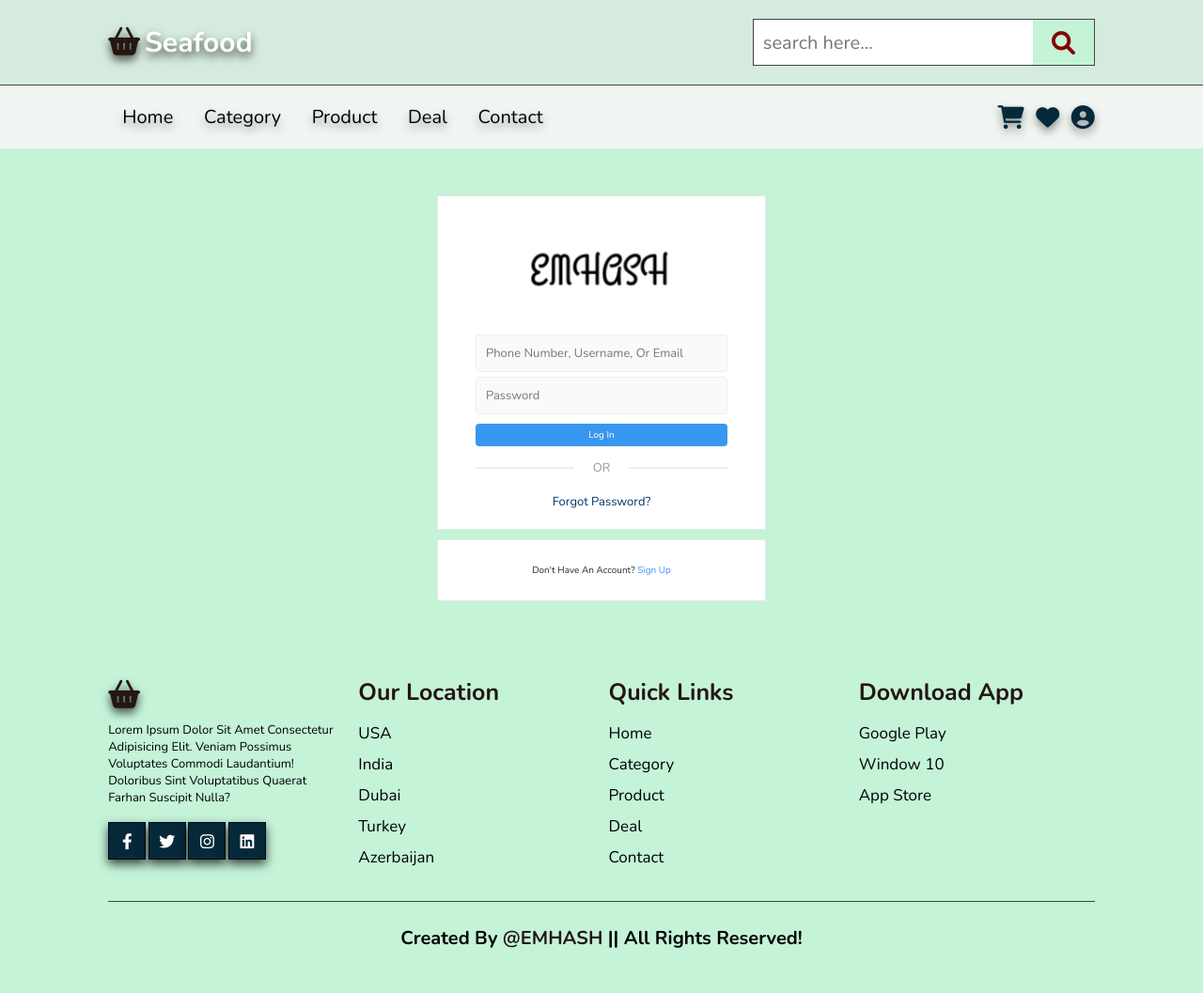
After one commit to Jahid-Hasan4/Online-Market, a Django app: page /auth/login/ in a window 1280 px wide. The commit adds this page. Shown: the whole page at 94% size. Run offline with Django 5.2, Linux system fonts and the light colour scheme.

Commit message:
UI change & Login set

```diff
--- a/core/urls.py
+++ b/core/urls.py
@@ -7,6 +7,7 @@ urlpatterns = [
     path('admin/', admin.site.urls),
     # path('dashboard/', include("adminpanel.urls")),
     path('', include("market.urls")),
+    path('auth/', include("users.urls")),
 ]
 urlpatterns+= staticfiles_urlpatterns()
 urlpatterns+=static(settings.MEDIA_URL, document_root=settings.MEDIA_ROOT)
--- /dev/null
+++ b/static/css/login.css
@@ -0,0 +1,123 @@
+
+.wrapper .header{
+	max-width: 350px;
+	width: 100%;
+	height: auto;
+	margin: 50px auto;
+}
+
+.wrapper .header .top,
+.wrapper .signup{
+	background: #fff;
+    border: 1px solid #e6e6e6;
+    border-radius: 1px;
+    padding: 40px 40px 20px;
+}
+
+.wrapper .header .logo img{
+	display: block;
+	margin: 0 auto 35px;
+}
+
+.wrapper .header .form .input_field{
+	margin-bottom: 5px;
+}
+
+.wrapper .header .form .input_field .input{
+	width: 100%;
+	background: #fafafa;
+	border: 1px solid #efefef;
+	font-size: 13px;
+	border-radius: 3px;
+	color: #262626;
+	padding: 10px;
+}
+
+.wrapper .header .form .input_field .input:focus{
+	border: 1px solid #b2b2b2;
+}
+
+.wrapper .header .form .butn{
+	margin: 10px 0;
+	background-color: #3897f0;
+    border-radius: 4px;
+    text-align: center;
+    padding: 5px;
+}
+
+.wrapper .header .form .butn a{
+	color: #fff;
+	display: block;
+}
+
+.wrapper .header .or{
+	display: flex;
+	justify-content: space-between;
+	align-items: center;
+	height: 15px;
+	margin: 15px 0 20px;
+}
+
+.wrapper .header .or .line{
+	width: 105px;
+	height: 2px;
+	background: #efefef
+}
+
+.wrapper .header .or p{
+	color: #999;
+	font-size: 13px;
+}
+
+.wrapper .dif .fb{
+	display: flex;
+	justify-content: center;
+	align-items: center;
+}
+
+.wrapper .dif .fb img{
+	width: 16px;
+	height: 16px;
+}
+
+.wrapper .dif  .fb p{
+	color: #385185;
+	font-weight: 500;
+	margin-left: 10px;
+}
+
+.wrapper .dif .forgot{
+	font-size: 13px;
+	text-align: center;
+	margin-top: 20px;
+}
+
+.wrapper .dif .forgot a{
+	color: #003569;
+}
+
+.wrapper .signup{
+	margin: 10px 0 20px;
+	padding: 25px 40px;
+	text-align: center;
+	color: #262626;
+}
+
+.wrapper .signup a{
+	color: #3897f0;
+}
+
+.wrapper .apps{
+	text-align: center;
+	color: #262626;
+}
+
+.wrapper .apps p{
+	margin-bottom: 20px;
+}
+
+.wrapper .apps a img{
+	width: 135px;
+	height: 40px;
+	margin: 0 5px;
+}
--- a/static/css/style.css
+++ b/static/css/style.css
@@ -1,9 +1,9 @@
 @import url('https://fonts.googleapis.com/css2?family=Nunito:wght@200;300;400;600;700&display=swap');
 
 :root{
-    --green:#27ae60;
-    --black:#2c2c54;
-    --darkgreen:#1E8349;
+    --green:#c4f3d8;
+    --black:#251610;
+    --darkgreen:#06293a;
 }
 
 body{
@@ -24,7 +24,7 @@ body{
 
 *::selection{
     background:var(--green);
-    color: #fff;
+    color: #6e0000;
 }
 
 html{
@@ -73,7 +73,7 @@ section{
 }
 
 .header1{
-    background:#1E8349;
+    background:#d5ebde;
     display:flex;
     align-items: center;
     justify-content: space-between;
@@ -97,7 +97,6 @@ section{
 .header1 .search-box-container{
     display: flex;
     height: 5rem;
-    box-shadow: 0 0.5rem 1rem rgba(0, 0, 0, 0.7);
     border:0.1rem solid rgba(0,0,0,0.7);
 }
 
@@ -107,7 +106,6 @@ section{
     padding: 1rem;
     font-size: 2rem;
     color: #333;
-    border: .1rem solid rgba(0,0,0,0.3);
     text-transform: none;
 }
 
@@ -116,7 +114,7 @@ section{
     width:8rem;
     font-size: 2.5rem;
     line-height: 5rem;
-    color: #fff;
+    color: #860101;
     background:var(--green);
     text-align: center;
     cursor: pointer;
@@ -127,14 +125,13 @@ section{
 }
 
 .header2{
-    background:#fff;
+    background:rgba(245, 245, 245, 0.904);
     display: flex;
     align-items: center;
     justify-content:space-between;
     padding:2rem 9%;
     position: relative;
-    box-shadow: 0 0.5rem 1rem rgba(0, 0, 0, 0.7);
-    border:0.1rem solid rgba(0,0,0,0.7);
+    /* border:0.1rem solid rgba(0,0,0,0.7); */
 }
 
 .header2.active{
@@ -149,13 +146,13 @@ section{
     padding:.5rem 1.5rem;
     font-size: 2rem;
     border-radius: .5rem;
-    color: var(--green);
+    color: black;
     text-shadow: 0 0.5rem 1rem rgba(0, 0, 0, 0.4);
 }
 
 .header2 .navbar a:hover{
     background: var(--darkgreen);
-    color: #fff;
+    color: goldenrod;
 }
 
 .header2 .icons a{
@@ -201,7 +198,7 @@ section{
 
 .home .content span{
     font-size: 3rem;
-    color: #fff;
+    color: #140f0f;
 }
 
 .home .content h3{
@@ -239,7 +236,7 @@ section{
 
 .banner-container .banner .content h3{
     font-size: 3rem;
-    color: #fff;
+    color: gold;
     text-shadow: 0 0.5rem 1rem rgba(0, 0, 0, 0.7);
 }
 
@@ -286,7 +283,7 @@ section{
 
 .category .box-container .box p{
     font-size: 2rem;
-    color: #fff;
+    color: #140f0f;
     padding:.5rem 0;
 }
 
@@ -390,7 +387,7 @@ section{
 
 .product .box-container .box .price span{
     font-size: 1.5rem;
-    color: #fff;
+    color: rgb(33, 184, 13);
     text-decoration: line-through;
 }
 
@@ -435,15 +432,15 @@ section{
 
 .deal .content .title{
     font-size: 4rem;
-    color:#fff;
-    text-shadow: 0 0.5rem 1rem rgba(0, 0, 0, 0.7);
+    color:var(--darkgreen);
+    /* text-shadow: 0 0.5rem 1rem rgba(0, 0, 0, 0.7); */
 }
 
 .deal .content p{
     font-size: 1.7rem;
     padding:1rem 0;
-    color: #fff;
-    text-shadow: 0 0.5rem 1rem rgba(0, 0, 0, 0.7);
+    color: #575050;
+    /* text-shadow: 0 0.5rem 1rem rgba(0, 0, 0, 0.7); */
 }
 
 .deal .content .count-down{
@@ -480,7 +477,7 @@ section{
 .contact form{
     text-align: center;
     padding: 2rem;
-    box-shadow: 0 0.5rem 1rem rgba(0, 0, 0, 0.7);
+    /* box-shadow: 0 0.5rem 1rem rgba(0, 0, 0, 0.7); */
     border:0.1rem solid rgba(0,0,0,0.7);
 }
 
@@ -497,7 +494,7 @@ section{
     background:#ffffff;
     text-transform: none;
     margin: 1rem 0;
-    box-shadow: 0 0.5rem 1rem rgba(0, 0, 0, 0.7);
+    /* box-shadow: 0 0.5rem 1rem rgba(0, 0, 0, 0.7); */
     border:0.1rem solid rgba(0,0,0,0.7);
     width:49%;
 }
@@ -642,7 +639,7 @@ section{
         font-size: 2.5rem;
         display:block;
         text-align: center;
-        background:#fff;
+        background:gold;
         padding:1rem;
         margin: 1.5rem 0;
     }
--- a/templates/frontend/base/base.html
+++ b/templates/frontend/base/base.html
@@ -8,6 +8,7 @@
     <title>Fish Market | {% block title %}{% endblock title %}</title>
     <link rel="stylesheet" href="https://cdnjs.cloudflare.com/ajax/libs/font-awesome/6.0.0-beta3/css/all.min.css">
     <link rel="stylesheet" href="{% static "css/style.css" %}">
+    {% block css %}{% endblock css %}
   </head>
   <body>
     <header>
@@ -21,7 +22,7 @@
       <div class="header2">
         <div id="menu-bar" class="fas fa-bars"></div>
         <nav class="navbar">
-          <a href="#home">home</a>
+          <a href="{% url "homepage" %}">home</a>
           <a href="#category">category</a>
           <a href="#product">product</a>
           <a href="#deal">deal</a>
@@ -30,7 +31,7 @@
         <div class="icons">
           <a href="#" class="fas fa-shopping-cart"></a>
           <a href="#" class="fas fa-heart"></a>
-          <a href="#" class="fas fa-user-circle"></a>
+          <a href="{% url "loginpage" %}" class="fas fa-user-circle"></a>
         </div>
       </div>
     </header>
@@ -80,7 +81,7 @@
           </div>
         </div>
       </div>
-      <h1 class="credit"> created by <span> Dailywebdesign </span> || all rights reserved! </h1>
+      <h1 class="credit"> created by <span> @EMHASH </span> || all rights reserved! </h1>
     </section>
 
     <script src="{% static "js/main.js" %}" defer data-deferred="1"></script>
--- a/templates/frontend/index.html
+++ b/templates/frontend/index.html
@@ -55,7 +55,7 @@
             <a href="#" class="fas fa-eye"></a>
         </div>
         <img decoding="async" src="{{row.image.url}}" alt="">
-        <h3>{{row.category}}</h3>
+        <h3>{{row.name}}</h3>
         <div class="stars">
             <i class="fas fa-star"></i>
             <i class="fas fa-star"></i>
--- /dev/null
+++ b/templates/frontend/login.html
@@ -0,0 +1,44 @@
+{% extends "frontend/base/base.html" %}
+{% load static %}
+{% block title %}Sign In{% endblock title %}
+{% block css %}
+<link rel="stylesheet" href="{% static "css/login.css" %}">
+{% endblock css %}
+{% block content %}
+
+<div class="wrapper">
+	<div class="header">
+		<div class="top">
+			<div class="logo">
+				<img src="{% static "image/emhash.png" %}" alt="emhash" style="width: 175px;">
+			</div>
+			<div class="form">
+				<div class="input_field">
+					<input type="text" placeholder="Phone number, username, or email" class="input">
+				</div>
+				<div class="input_field">
+					<input type="password" placeholder="Password" class="input">
+				</div>
+				<div class="butn"><a href="#">Log In</a></div>
+			</div>
+			<div class="or">
+				<div class="line"></div>
+				<p>OR</p>
+				<div class="line"></div>
+			</div>
+			<div class="dif">
+
+				<div class="forgot">
+					<a href="#">Forgot password?</a>
+				</div>
+			</div>
+		</div>
+		<div class="signup">
+			<p>Don't have an account? <a href="{% url "registration" %}">Sign up</a></p>
+		</div>
+
+	</div>
+</div>
+
+
+{% endblock content %}
--- /dev/null
+++ b/users/urls.py
@@ -0,0 +1,7 @@
+from django.contrib import admin
+from django.urls import path
+from . import views
+urlpatterns = [
+    path('login/', views.loginpage, name="loginpage"),
+    path('sign-up/', views.registration, name="registration"),
+]
--- a/users/views.py
+++ b/users/views.py
@@ -1,3 +1,9 @@
 from django.shortcuts import render
 
-# Create your views here.
+def loginpage(request):
+
+    return render(request, "frontend/login.html")
+
+def registration(request):
+
+    return render(request, "frontend/register.html")
```
Also changed, not shown: templates/frontend/register.html (added, +39 -0 lines), db.sqlite3, media/FishCategory/pondfish.jpg (added), media/FishCategory/riverfish.jpg (added), media/FishCategory/seafish.jpg (added), media/Fishes/fishcat.jpg (added), media/Fishes/fth-rohu-1.jpg (added), media/Fishes/katla.jpg (added), media/Fishes/tilapia-whole.jpg (added), static/image/emhash.png (added).
